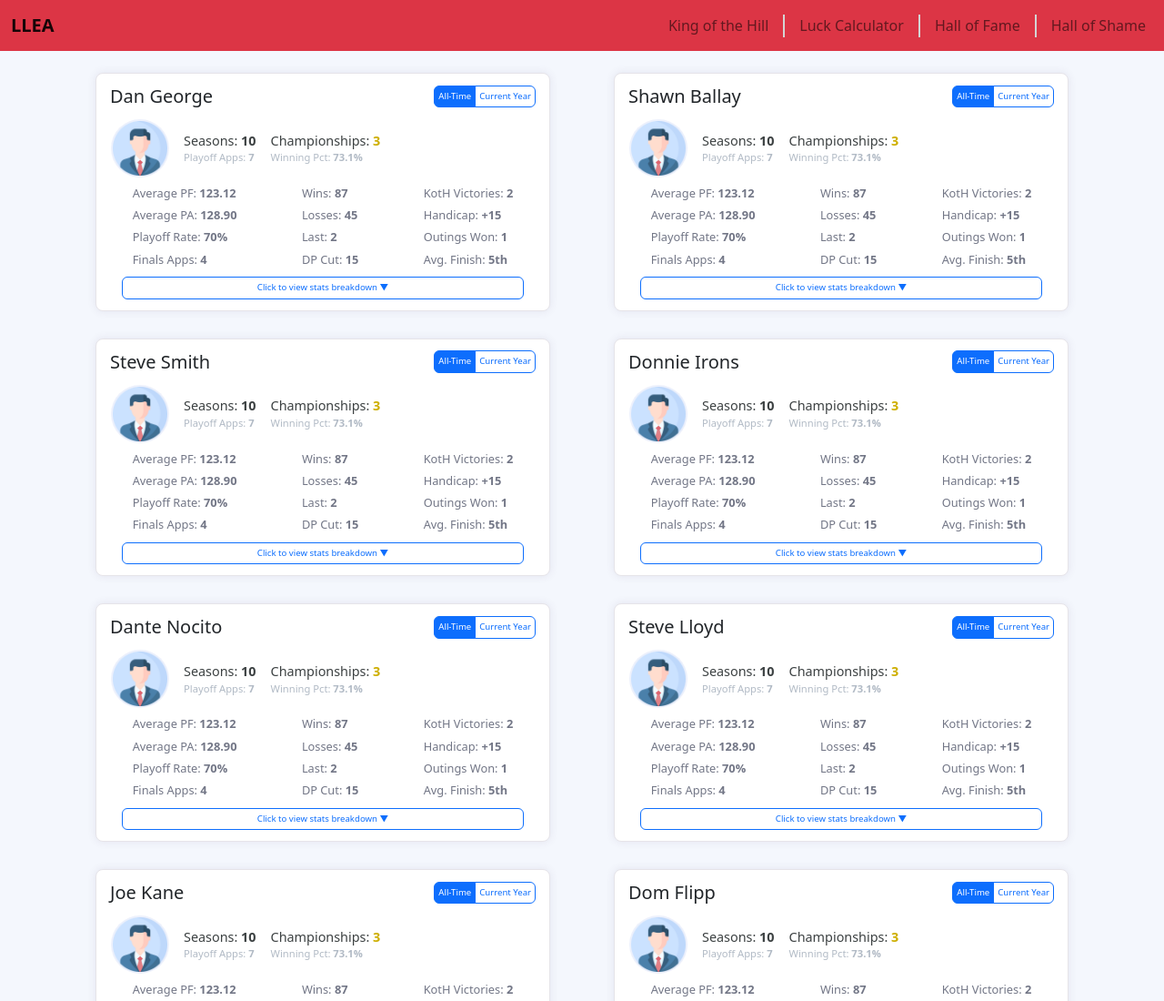
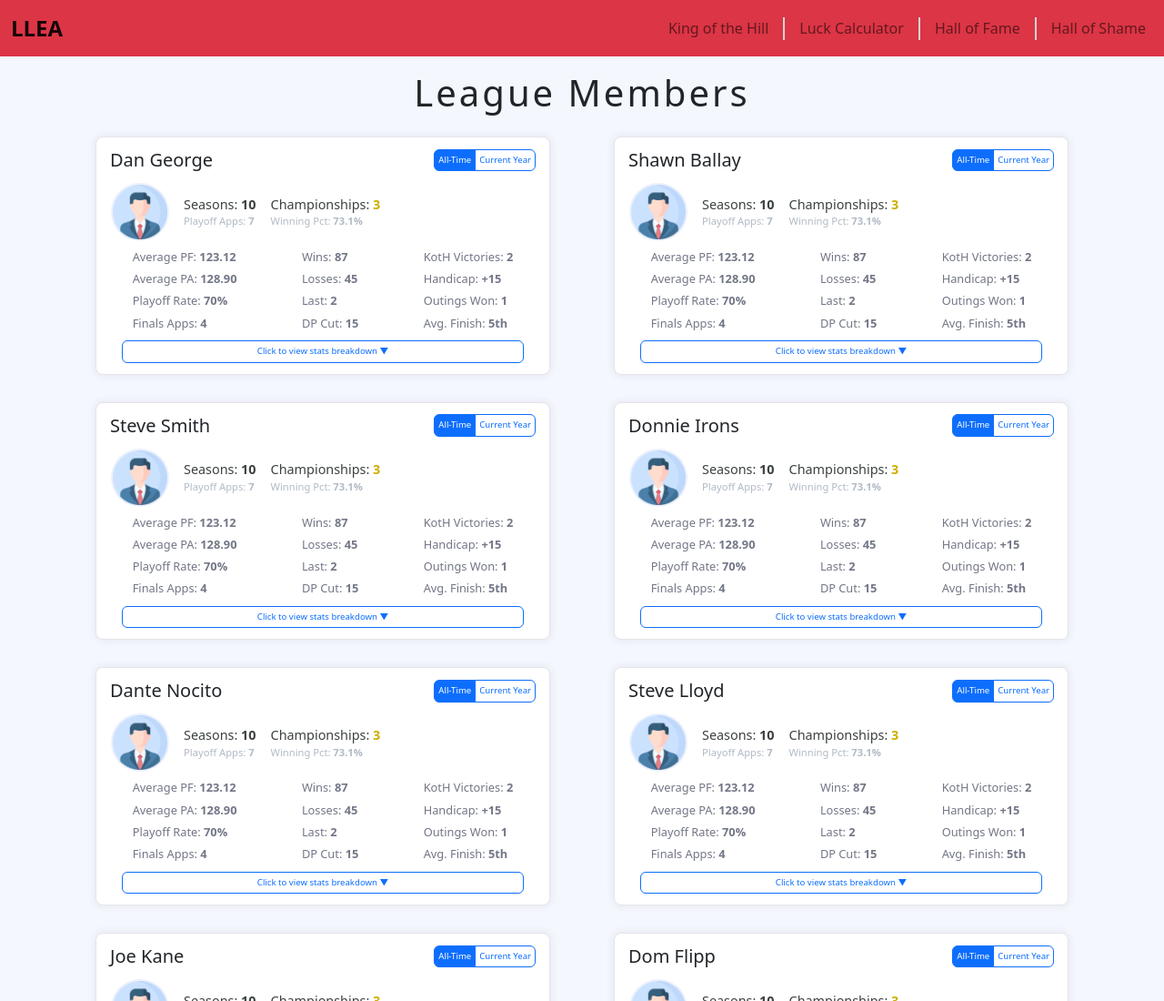
Before and after one commit to sballay8734/league_website, a website: page index.html in a window 1280 px wide. Shown: the top 1100 px of the page at 91% size. Drawn offline with nearby package versions, Linux system fonts and the light colour scheme.

```diff
--- a/css/style.css
+++ b/css/style.css
@@ -2,6 +2,14 @@
 body {
   height: auto;
   background-color: rgb(249, 239, 226);
+}
+
+.header {
+  letter-spacing: 3px;
+}
+
+.navbar-brand {
+  font-size: 1.5rem;
 }
 
 .navbar-toggler {
--- a/index.html
+++ b/index.html
@@ -44,8 +44,9 @@
     </div>
   </nav>
 
-  <!-- Main Content -->
-  <section class="hero d-flex">
+  <!-- Main Content (Profile Cards)-->
+  <section class="hero d-flex flex-column">
+    <h1 class="header align-self-center m-0 mt-3">League Members</h1>
     <div class="container">
       <div class="row">
         <!-- Card 1 Dan George -->
@@ -847,7 +848,7 @@
     </div> -->
   </section>
 
-
+  <!-- Full stats breakdown -->
 
 
 
```
